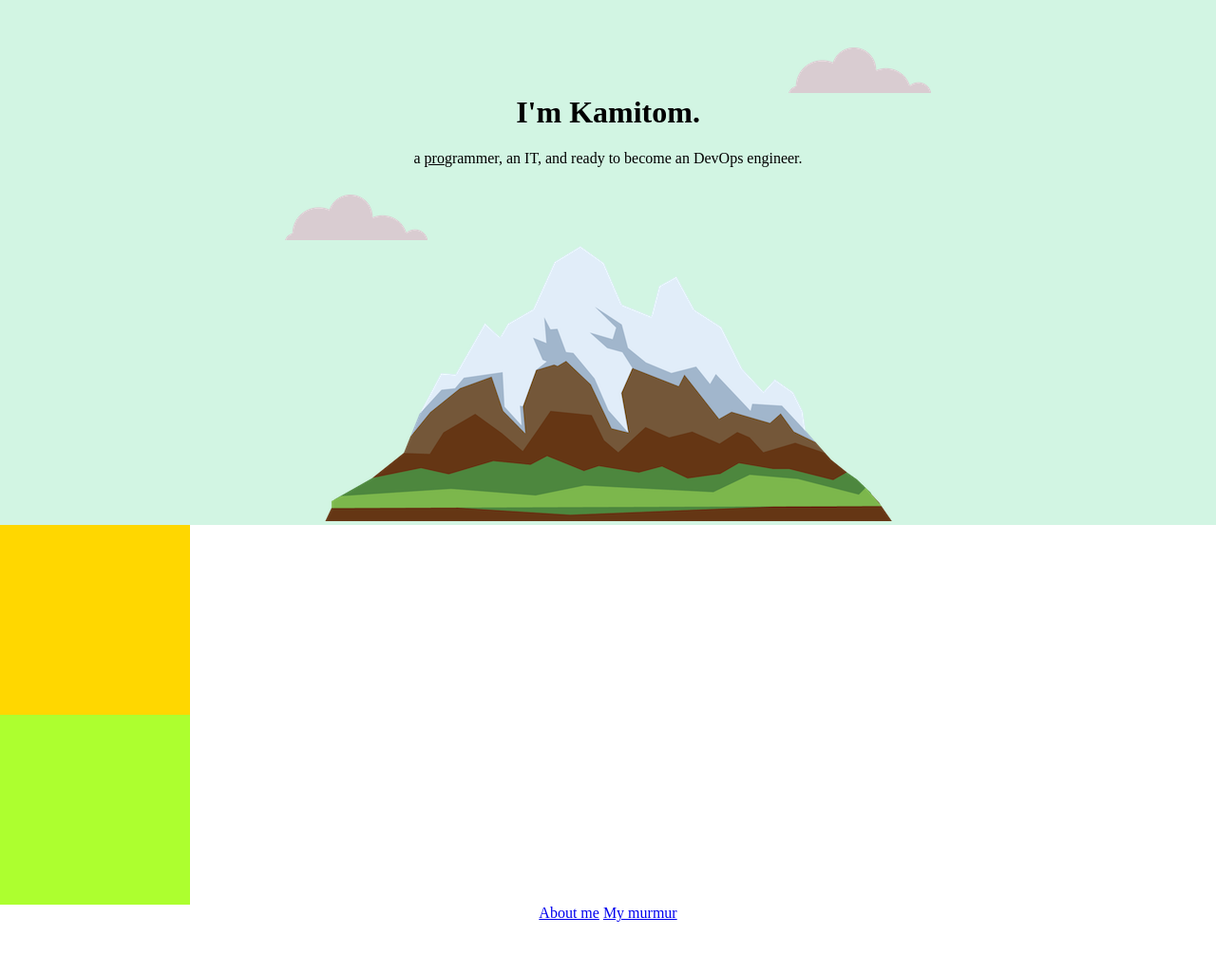
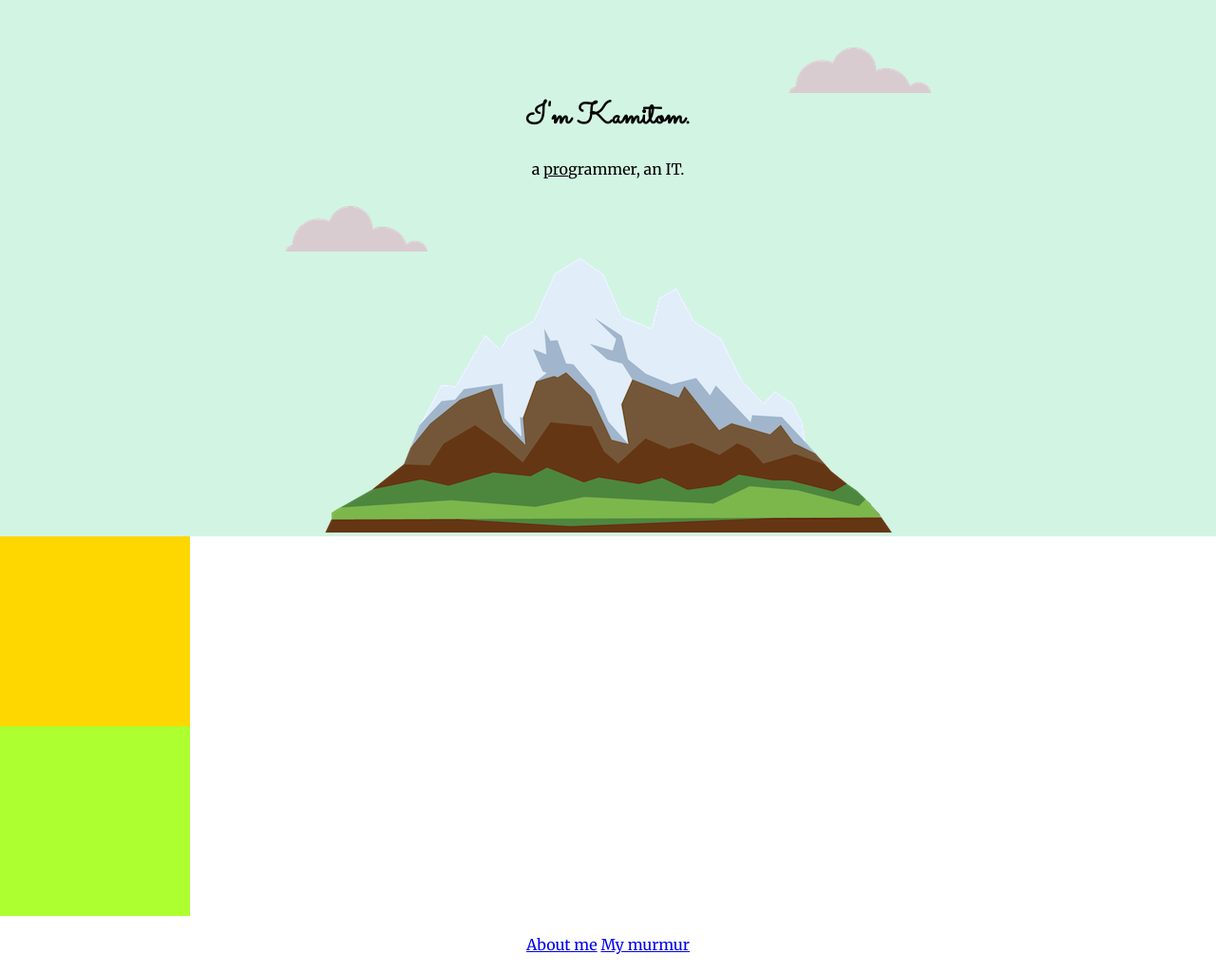
Before and after one commit to kamitom/re.born, a plain HTML site: page index.html in a window 1280 px wide. Shown: the whole page at 95% size. Before the commit the page ends 971 px from the top, so only its background shows below. Drawn offline with Linux system fonts and the light colour scheme.

Commit message:
chore: grunt tasks about css font

```diff
--- a/css/mur.css
+++ b/css/mur.css
@@ -1,13 +1,18 @@
 body {
     margin: 0;
     text-align: center;
+    font-family: 'Merriweather', serif;
+
 }
 
 h1 {
     color: #f56a79;
+    font-family: 'Sacramento', cursive;
+
 }
 
 h1:hover {
+    font-family: 'Montserrat', sans-serif;
     background-color: #ff414d;
     color: white;
 }
--- a/css/styles.css
+++ b/css/styles.css
@@ -3,6 +3,10 @@
 body {
     margin: 0;
     text-align: center;
+    /* font-family: sans-serif; */
+    /* font-family: "Helvetica Neue",Helvetica,Arial,sans-serif; */
+    font-family: 'Merriweather', serif;
+
 }
 
 h1:hover {
@@ -13,7 +17,16 @@ h1 {
     /* margin: 0 auto 0 auto;
     width: 10%; */
     margin-top: 0;
+    font-family: 'Sacramento', cursive;
 
+}
+
+h2 {
+    font-family: 'Montserrat', sans-serif;
+}
+
+h3 {
+    font-family: 'Montserrat', sans-serif;
 }
 
 /* div {
@@ -26,6 +39,10 @@ h1 {
 } */
 
 /**** CLASS SELECTOR ****/
+
+.divclass {
+    margin: 20px auto;
+}
 
 .pro {
     text-decoration: underline;
--- a/index.html
+++ b/index.html
@@ -9,6 +9,7 @@
         />
         <link rel="stylesheet" href="css/styles.css" />
         <link rel="shortcut icon" href="favicon.ico" type="image/x-icon" />
+        <link href="https://fonts.googleapis.com/css2?family=Merriweather&family=Montserrat&family=Sacramento&display=swap" rel="stylesheet">
         <title>re.born</title>
     </head>
     <body>
@@ -16,8 +17,7 @@
             <img class="top-cloud" src="images/cloud.png" alt="cloud-img" />
             <h1>I'm Kamitom.</h1>
             <p>
-                a <span class="pro">pro</span>grammer, an IT, and ready to
-                become an DevOps engineer.
+                a <span class="pro">pro</span>grammer, an IT.
             </p>
             <img class="bottom-cloud" src="images/cloud.png" alt="cloud-img" />
             <img src="images/mountain.png" alt="mountain-img" />
@@ -25,7 +25,7 @@
         <div class="middle-container square200"></div>
         <div class="bottom-container square200"></div>
 
-        <div>
+        <div class="divclass">
             <a href="https://github.com/kamitom/">About me</a>
             <a href="murmur.html">My murmur</a>
         </div>
```
Also changed, not shown: murmur.html (+1 -0 lines).
